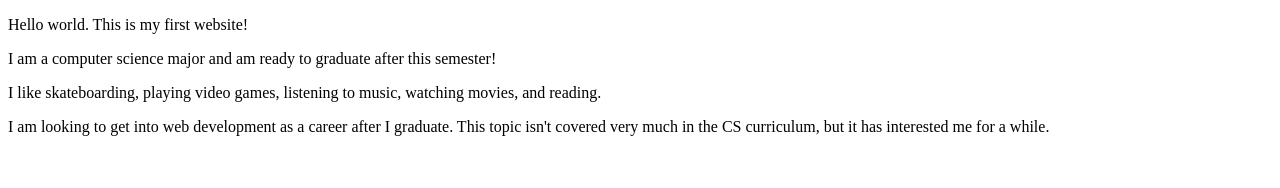
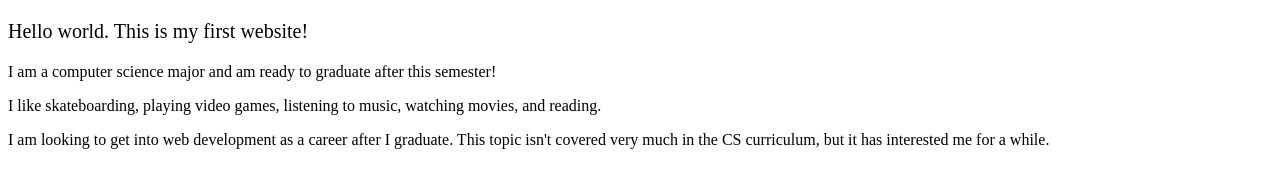
Before and after one commit to mthorn-ai/webdev_lab1, a plain HTML site: page index.html in a window 1280 px wide. Drawn offline with Linux system fonts and the light colour scheme.

Commit message:
fixing style tag

```diff
--- a/index.html
+++ b/index.html
@@ -5,7 +5,7 @@
   <title>Lab 1 - Matthew Thornton</title>
 </head>
 <body>
-  <p style="font-size=20">Hello world. This is my first website!</p>
+  <p style="font-size: 20px">Hello world. This is my first website!</p>
   <p>I am a computer science major and am ready to graduate after this semester!</p>
   <p>I like skateboarding, playing video games, listening to music, watching movies, and reading.</p>
   <p>I am looking to get into web development as a career after I graduate. This topic isn't covered very much in the CS curriculum, but it has interested me for a while.</p>
```
